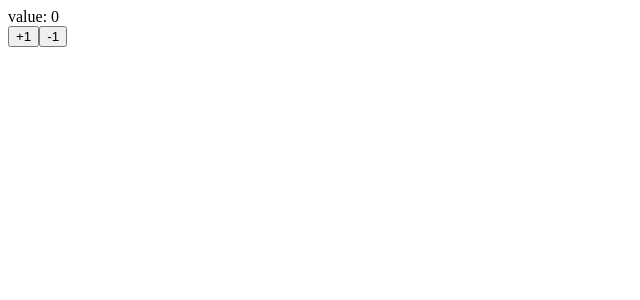
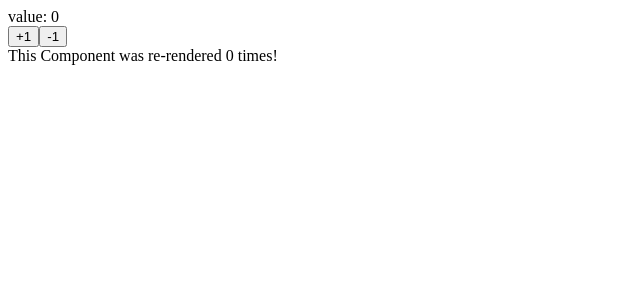
Before and after one commit to Teppei-tt/my-first-react-app-in-typescript, a React (Create React App) app: page / in a window 1280 px wide. Shown: the top 300 px of the page, without its empty margins (0-640 px from the left). Built offline with nearby package versions, Linux system fonts and the light colour scheme.

Commit message:
✨ useRef

```diff
--- a/src/Counter.tsx
+++ b/src/Counter.tsx
@@ -1,4 +1,4 @@
-import React, { useState } from "react";
+import React, { useEffect, useRef, useState } from "react";
 
 const Counter: React.FC<{}> = () => {
   const initailValue: any = 0;
@@ -11,11 +11,17 @@
   const decriment = () => {
     setValue((prevState) => prevState + 1);
   };
+
+  const renderTimes = useRef<number>(0);
+  useEffect(() => {
+    renderTimes.current = renderTimes.current + 1;
+  }, []);
   return (
     <div>
       <div>value: {value}</div>
       <button onClick={increment}>+1</button>
       <button onClick={decriment}>-1</button>
+      <div>This Component was re-rendered {renderTimes.current} times!</div>
     </div>
   );
 };
```
